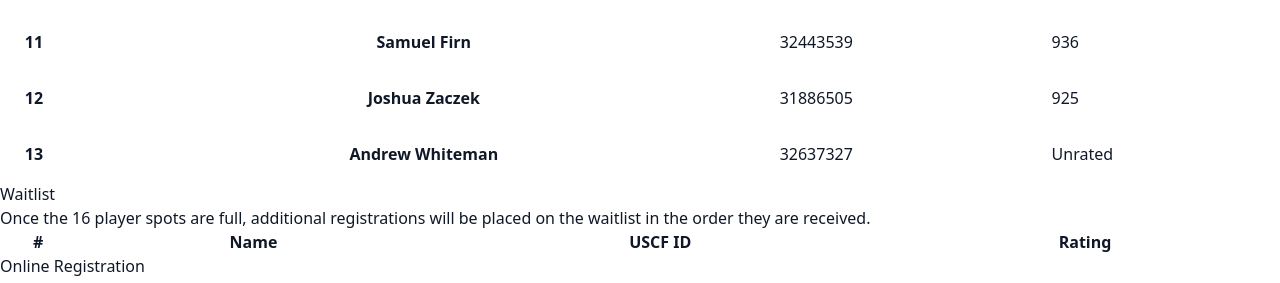
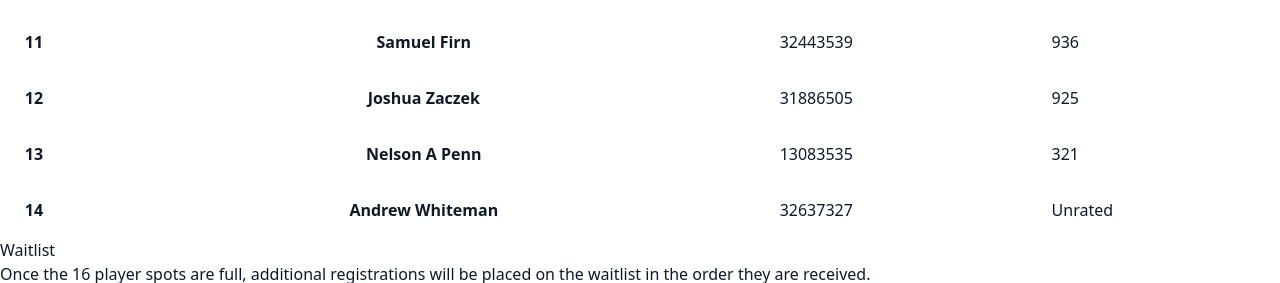
Before and after one commit to alexjgustafson/washbearchessclub, a website: page build_production/tournaments/trash-panda-throwdown-002/index.html in a window 1280 px wide. Shown: the part 3070-3353 px from the top of the page. Drawn offline with Linux system fonts and the light colour scheme; files that its build step writes are made by us from their sources.

Commit message:
Build for deploy

```diff
--- a/build_production/tournaments/trash-panda-throwdown-002/index.html
+++ b/build_production/tournaments/trash-panda-throwdown-002/index.html
@@ -300,6 +300,20 @@
                     13
                 </th>
                 <th scope="row" class="px-6 py-4 font-medium text-gray-900 whitespace-nowrap dark:text-white">
+                    Nelson A Penn
+                </th>
+                <td class="px-6 py-4">
+                        <a href="https://www.uschess.org/msa/MbrDtlMain.php?13083535" target="_blank" rel="noopener noreferrer">13083535</a>                </td>
+                <td class="px-6 py-4">
+                    321
+                </td>
+            </tr>
+
+                        <tr class="bg-white border-b dark:bg-gray-800 dark:border-gray-700 border-gray-200">
+                <th scope="row" class="px-6 py-4 font-medium text-gray-900 whitespace-nowrap dark:text-white">
+                    14
+                </th>
+                <th scope="row" class="px-6 py-4 font-medium text-gray-900 whitespace-nowrap dark:text-white">
                     Andrew Whiteman
                 </th>
                 <td class="px-6 py-4">
```
